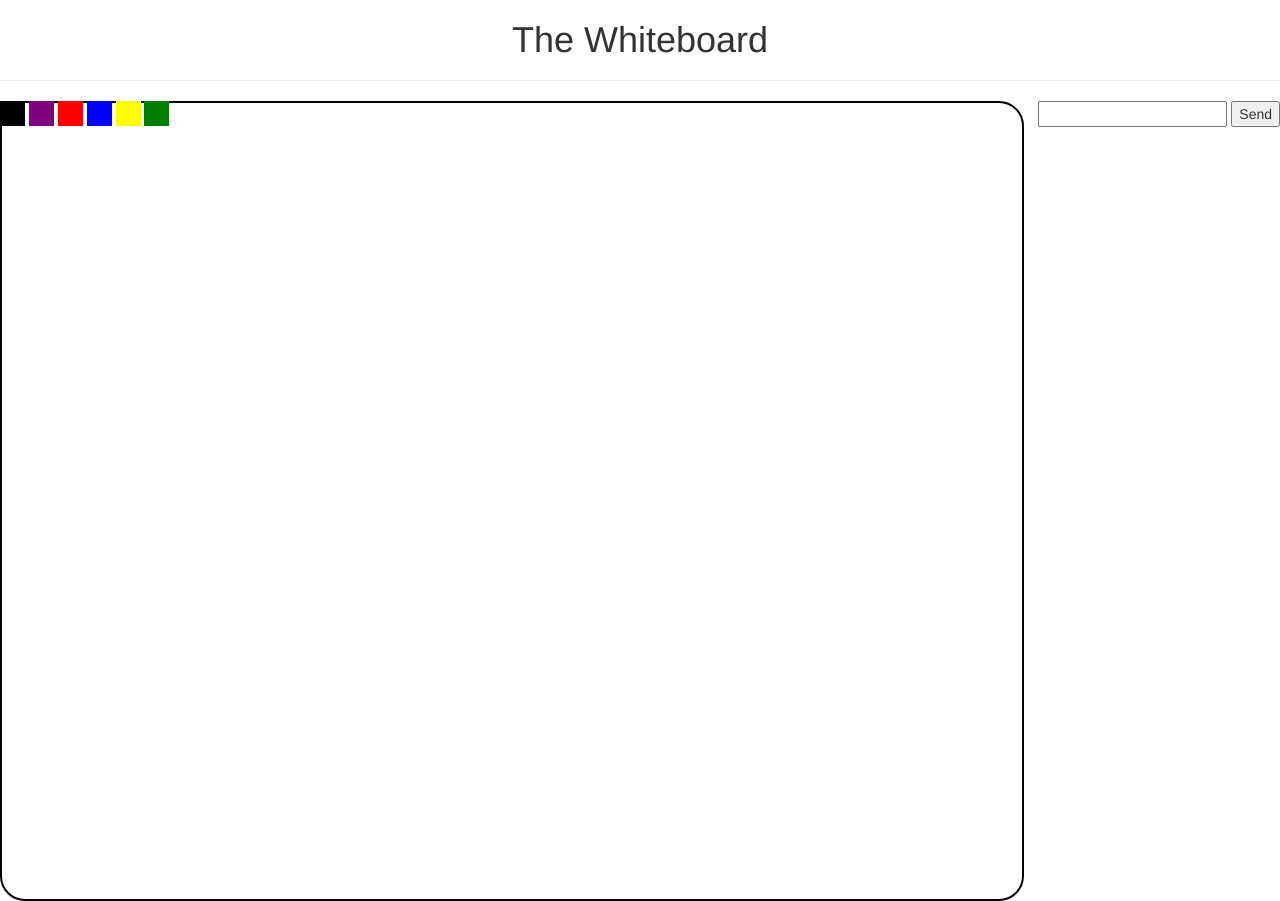
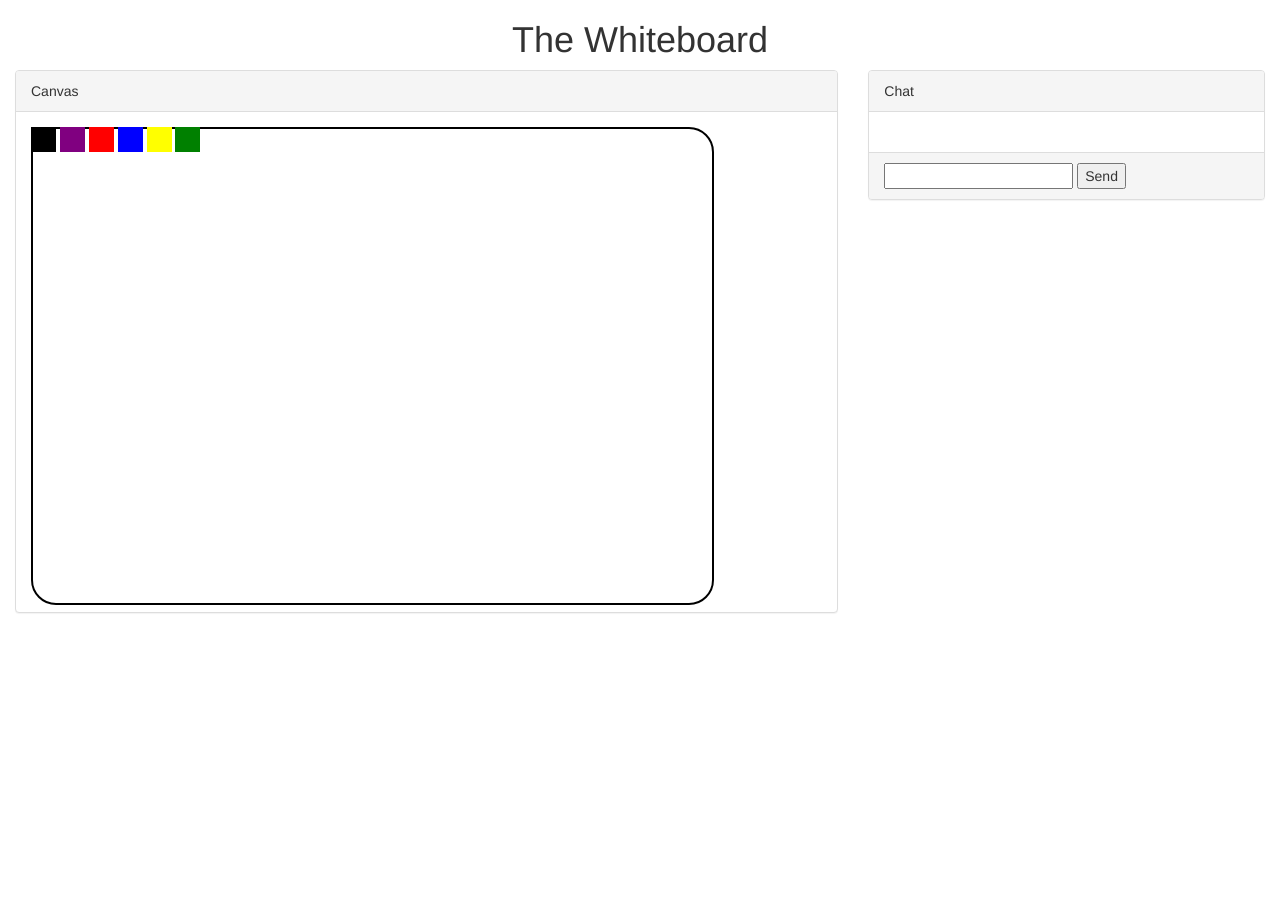
Before and after one commit to sriegodedios/CIS526-FinalProject, a website: page public/index.html in a window 1280 px wide. After the commit the page ends 800 px from the top, so only its background shows below. Drawn offline with nearby package versions, Linux system fonts and the light colour scheme; no server answers.

Commit message:
Added UI changes

```diff
--- a/public/index.html
+++ b/public/index.html
@@ -7,10 +7,18 @@
   </head>
   <body>
     <h1 class="text-center">The Whiteboard</h1>
-    <hr>
-    <div>
+    <div class="col-lg-12">
+
+    <div class="row">
+      <div class="col-lg-8">
+        <div class="panel panel-default">
+            <div class="panel-heading">
+              Canvas
+            </div>
+            <div class="panel-body" style="height: 500px;">
+
               <canvas id="whiteboard"></canvas>
-    </div>
+
               <div class="colors">
                 <div class="color black"></div>
                 <div class="color purple"></div>
@@ -19,12 +27,26 @@
                 <div class="color yellow"></div>
                 <div class="color green"></div>
               </div>
+            </div>
+          </div>
+        </div>
+        <div class="col-lg-4">
+          <div class="panel panel-default">
+            <div class="panel-heading">
+              Chat
+            </div>
+            <div class="panel-body">
               <div class="chatbox">
                 <ul id='message-log'>
                 </ul>
-      <div>
+              </div>
+            </div>
+            <div class="panel-footer">
               <input type='text' id='chat-text'></input>
               <button id='chat-send'>Send</button>
+            </div>
+          </div>
+      </div>
   </div>
   </div>
     <footer>
--- a/public/style.css
+++ b/public/style.css
@@ -6,12 +6,15 @@ html, body{
 }
 
 #whiteboard{
-  height: 100%;
+  height: 85%;
   width: 80%;
   position: absolute;
   border: solid 2px black;
   border-radius: 25px;
+
 }
+
+
 
 .colors{
   position: fixed;
@@ -25,6 +28,7 @@ html, body{
 
 .chatbox{
   text-align: right;
+
 }
 
 #message-log{
```
Also changed, not shown: 1 other file. Lines whose indentation alone changed are shown as unchanged.
